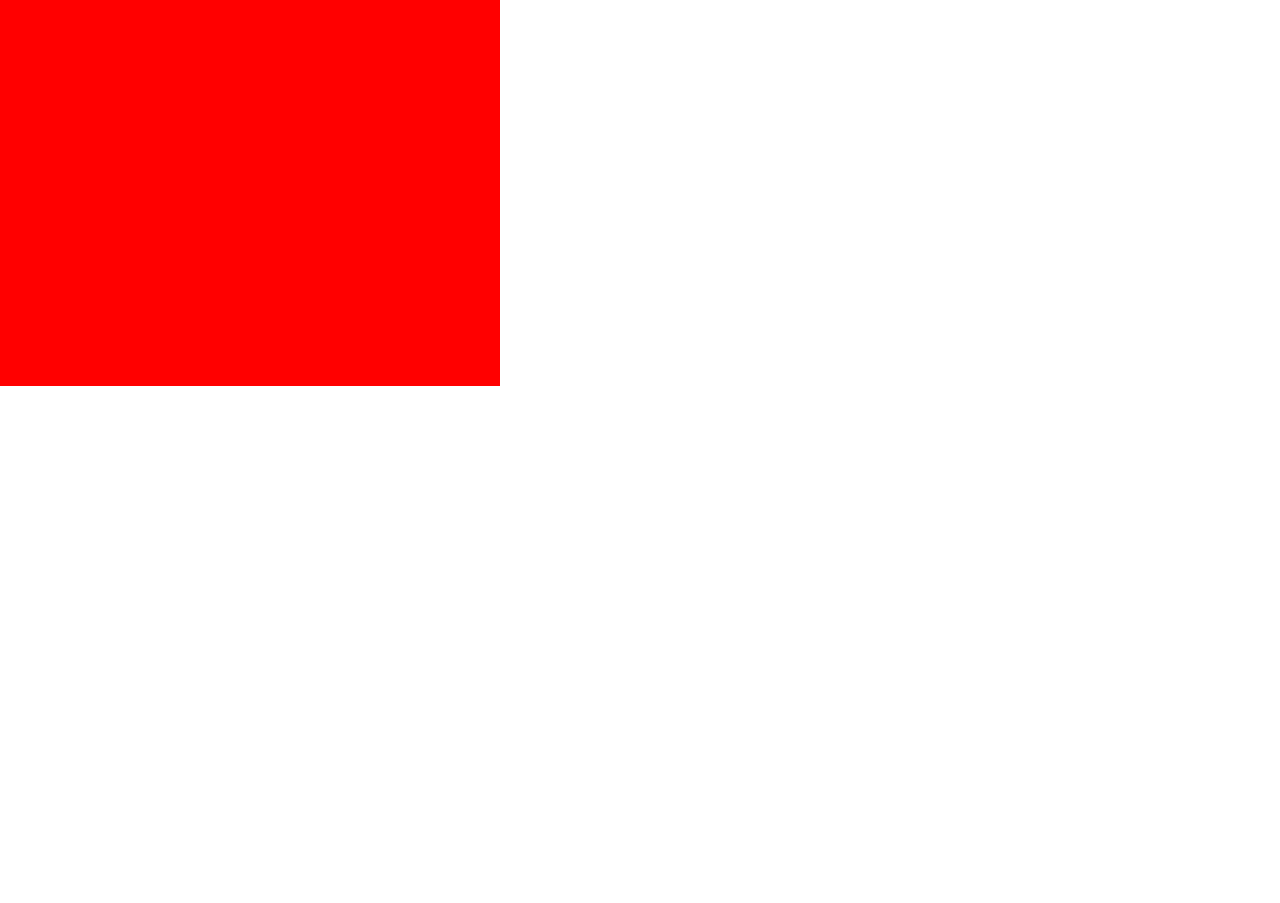
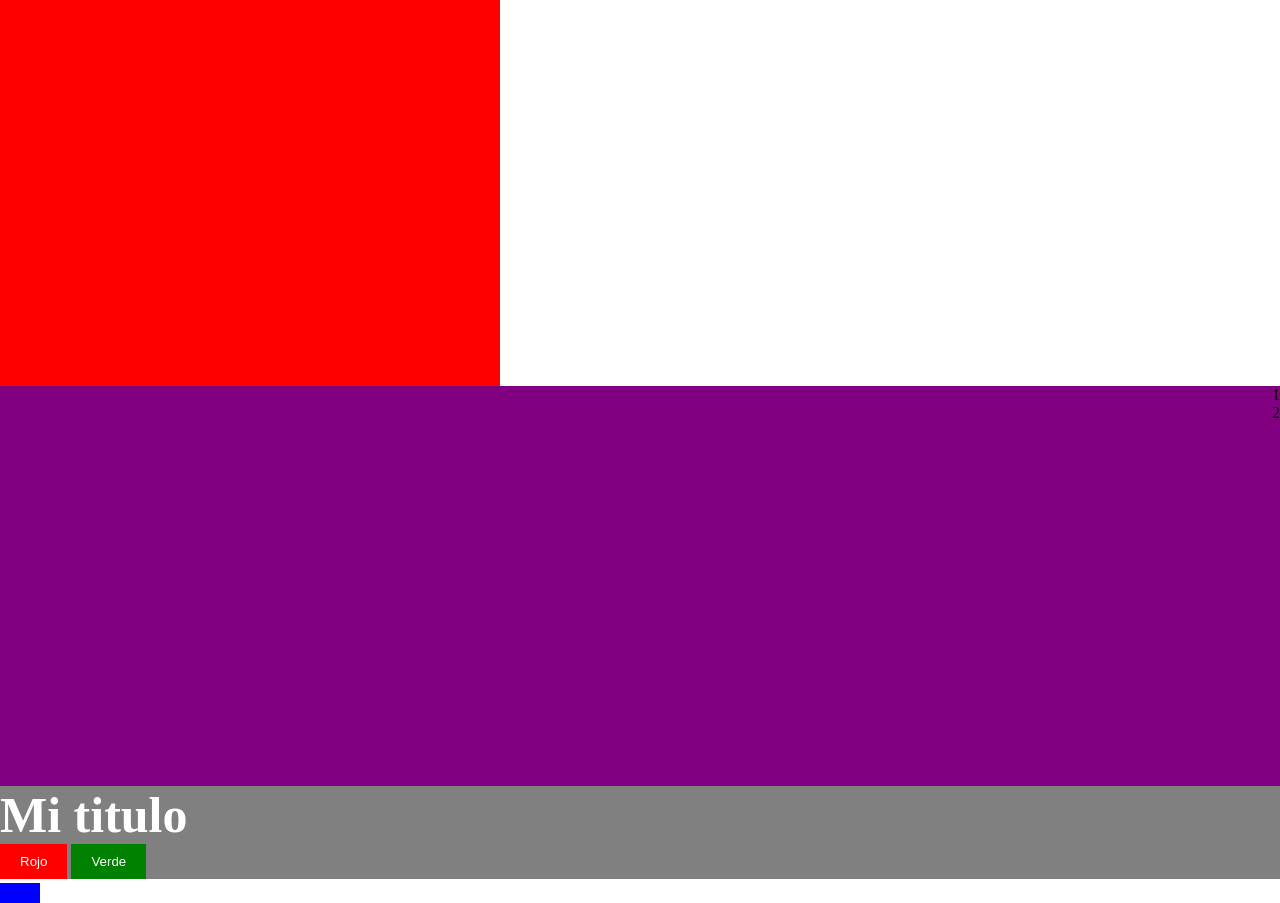
Before and after one commit to GianGioia/SASS, a plain HTML site: page index.html in a window 1280 px wide. Shown: the part 114-1017 px from the top of the page. Before the commit the page ends 800 px from the top, so only its background shows below. Drawn offline with Linux system fonts and the light colour scheme.

Commit message:
Clase2_Sass
Clase 2 sass

```diff
--- a/index.html
+++ b/index.html
@@ -13,5 +13,17 @@
         <button class="aceptar">Aceptar</button>
         <button class="eliminar">Eliminar</button>
     </main>
+
+    <section class="section">
+        <div>1</div>
+        <div>2</div>
+    </section>
+
+    <div class="header">
+        <h1 class="header__titulo">Mi titulo</h1>
+        <button class="header__boton header__boton--red">Rojo</button>
+        <button class="header__boton header__boton--verde">Verde</button>
+    </div>
+    <button class="boton_secundario"></button>
 </body>
 </html>
--- a/styles.sass
+++ b/styles.sass
@@ -40,3 +40,42 @@ main
 
 .eliminar
     @include my-mixin(red, none)
+
+@mixin flexbox($direction:row, $justify:center, $align:center)
+    display: flex
+    flex-direction: $direction
+    justify-content: $justify
+    align-items: $align
+
+.section
+    height: 400px
+    background-color: purple
+    //@include flexbox()
+    @include flexbox(column, start, end)
+    //@include flexbox($align:end)
+
+// BEM (BLOCK, ELEMENT, MODIFIER)
+// SASS permite el operador & para poder abreviar al hacer referencia al selector padre
+// El metodo bem es una convencion de nomenclatura de calses de CSS
+// Divide las clases en tres partes: Bloque (Componente principal)
+// Elemento (parte dentro del bloque) y Modificador (Variante del bloque o elemento)
+
+.header
+    background-color: gray
+    &__titulo
+        font-size: 50px
+        color: white
+    &__boton
+        padding: 10px 20px
+        color: white
+        border: none
+        &--red
+            background-color: red
+        &--verde
+            background-color: green
+
+// @extend ---> Nos pwemite reutilizar estilos de otros selectores
+
+.boton_secundario
+    background-color: blue
+    @extend .header__boton
```
Also changed, not shown: styles.css, 1 other file.
